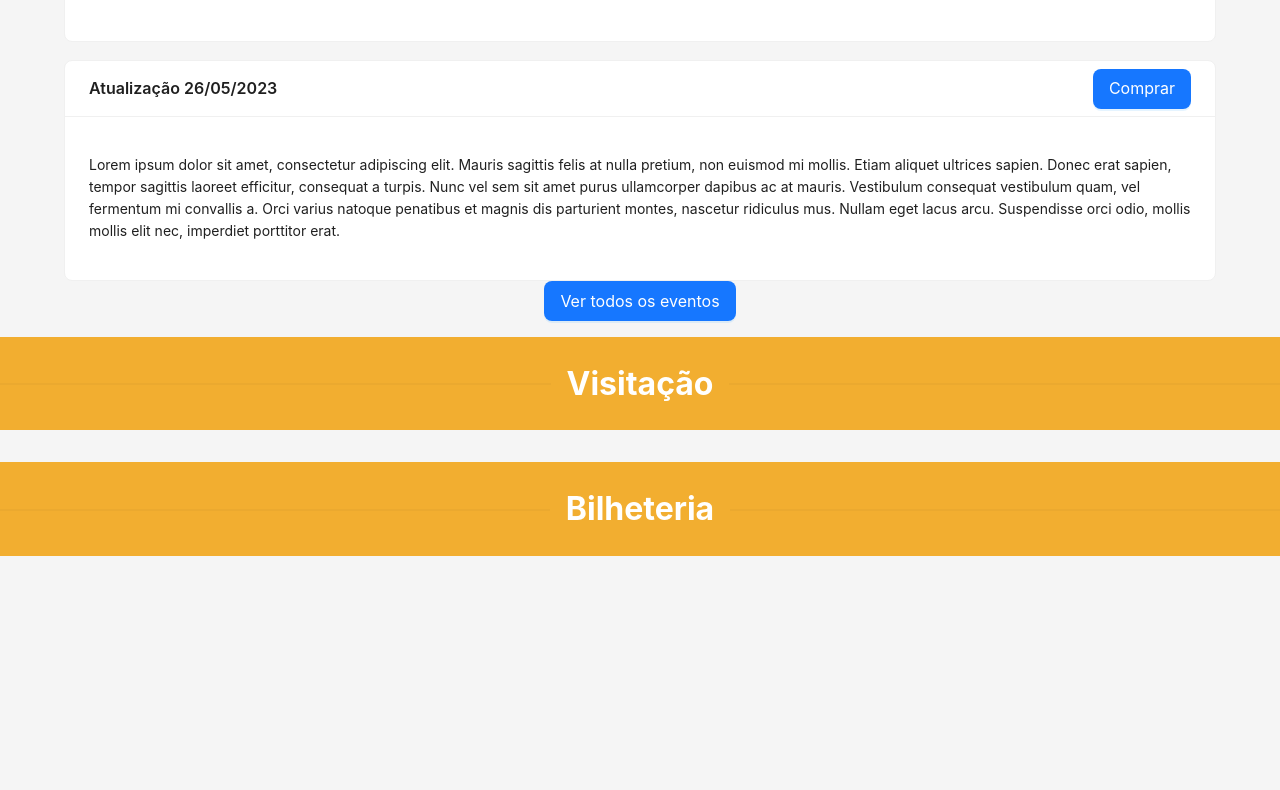
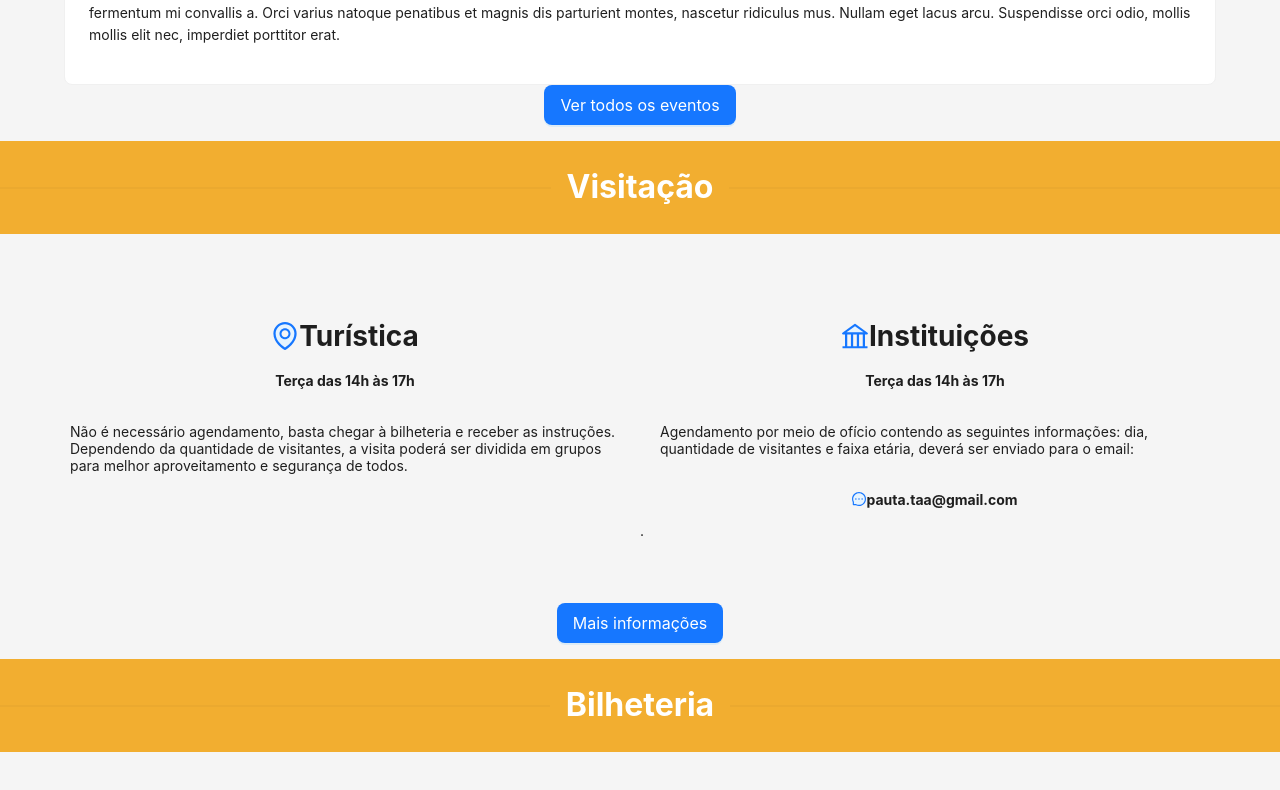
Before and after one commit to lucyfurt/SITE-TEATRO-ARTHUR-AZEVEDO-REACT-JAVASCRIPT, a React (Create React App) app: page / in a window 1280 px wide. Shown: the part 2772-3562 px from the top of the page. Built offline with nearby package versions, Linux system fonts and the light colour scheme.

Commit message:
visitacao

```diff
--- a/src/App.js
+++ b/src/App.js
@@ -4,6 +4,7 @@ import Carrossel from './components/Header/Carrossel.js'
 import './App.css';
 import CardNews from './components/Content/CardNews.js';
 import FullEvento from './components/Content/FullEvento.js';
+import Visitacao from './components/Content/Visitacao.js';
 const { Header, Footer, Content } = Layout;
 const headerStyle = {
   textAlign: 'center',
@@ -34,8 +35,8 @@ function App() {
       <Layout>
         <Header style={headerStyle}>
           <div>
-           <Menu/>
-           <Carrossel/>
+            <Menu />
+            <Carrossel />
           </div>
         </Header>
 
@@ -48,31 +49,31 @@ function App() {
             orientation="center"
           >
 
-       <h1 style={{color: '#fff'}} >Notícias</h1></Divider>
-          <CardNews/>
+            <h1 style={{ color: '#fff' }} >Notícias</h1></Divider>
+          <CardNews />
           <Divider
             style={{
               background: 'rgb(242,174,48)',
               borderWidth: 2,
             }}
             orientation="center"
-          ><h1 style={{color: '#fff'}}>Eventos</h1></Divider>
-          <FullEvento/>
+          ><h1 style={{ color: '#fff' }}>Eventos</h1></Divider>
+          <FullEvento />
           <Divider
             style={{
               background: 'rgb(242,174,48)',
               borderWidth: 2,
             }}
             orientation="center"
-          ><h1 style={{color: '#fff'}}>Visitação</h1></Divider>
-
+          ><h1 style={{ color: '#fff' }}>Visitação</h1></Divider>
+          <Visitacao />
           <Divider
             style={{
               background: 'rgb(242,174,48)',
               borderWidth: 2,
             }}
             orientation="center"
-          ><h1 style={{color: '#fff'}}>Bilheteria</h1></Divider>
+          ><h1 style={{ color: '#fff' }}>Bilheteria</h1></Divider>
 
 
 
--- /dev/null
+++ b/src/components/Content/Visitacao.js
@@ -0,0 +1,57 @@
+import React from 'react';
+import { Row, Col, Button, Modal } from 'antd';
+import { useState } from 'react';
+import {
+  EnvironmentTwoTone,
+  BankTwoTone,
+  CheckCircleTwoTone,
+  MessageTwoTone
+} from '@ant-design/icons';
+
+function Visitacao() {
+  const [size, setSize] = useState('large');
+  const [modal2Open, setModal2Open] = useState(false);
+
+  return (
+    <>
+      <div style={{ display: 'flex', justifyContent: 'center', alignItems: 'center', margin: '50px' }}>
+        <Row>
+          <Col span={12}>
+            <h1 style={{ display: 'flex', justifyContent: 'center', alignItems: 'center' }}><EnvironmentTwoTone />Turística</h1>
+            <p style={{ display: 'flex', justifyContent: 'center', alignItems: 'center' }}><strong>Terça das 14h às 17h</strong></p>
+            < p style={{ justifyContent: 'justify', alignItems: 'justify', padding: '20px' }}>Não é necessário agendamento,
+              basta chegar à bilheteria e receber as instruções. Dependendo da quantidade de visitantes, a visita poderá ser dividida
+              em grupos para melhor aproveitamento e segurança de todos.</p>
+          </Col>
+          <Col span={12}>
+            <h1 style={{ display: 'flex', justifyContent: 'center', alignItems: 'center' }}><BankTwoTone />Instituições</h1>
+            <p style={{ display: 'flex', justifyContent: 'center', alignItems: 'center' }}><strong>Terça das 14h às 17h</strong></p>
+            <p style={{ display: 'flex', justifyContent: 'justify', alignItems: 'center', padding: '20px' }}>Agendamento por meio de ofício
+              contendo as seguintes informações: dia, quantidade de visitantes e faixa etária, deverá ser enviado para o email:</p>
+            <p style={{ display: 'flex', justifyContent: 'center', alignItems: 'center' }}><strong><MessageTwoTone />pauta.taa@gmail.com</strong></p>
+            <p>.</p>
+          </Col>
+        </Row>
+
+      </div>
+
+      <Button className="button text-center" type="primary" shape="primary"
+        size={size} onClick={() => setModal2Open(true)}>
+        Mais informações
+      </Button>
+      <Modal
+        title="Protocolos"
+        centered
+        open={modal2Open}
+        onOk={() => setModal2Open(false)}
+        onCancel={() => setModal2Open(false)}
+      >
+        <p><CheckCircleTwoTone />Proibido fotos em câmera profissional sem uma autorização prévia.</p>
+        <p><CheckCircleTwoTone />É permanentemente proibido entrada nas dependências internas do Teatro com alimentos e bebidas.</p>
+        <p><CheckCircleTwoTone />Não é permitido o tour por menores desacompanhados.</p>
+      </Modal>
+    </>
+  );
+}
+
+export default Visitacao;
```
Lines whose indentation alone changed are shown as unchanged.
